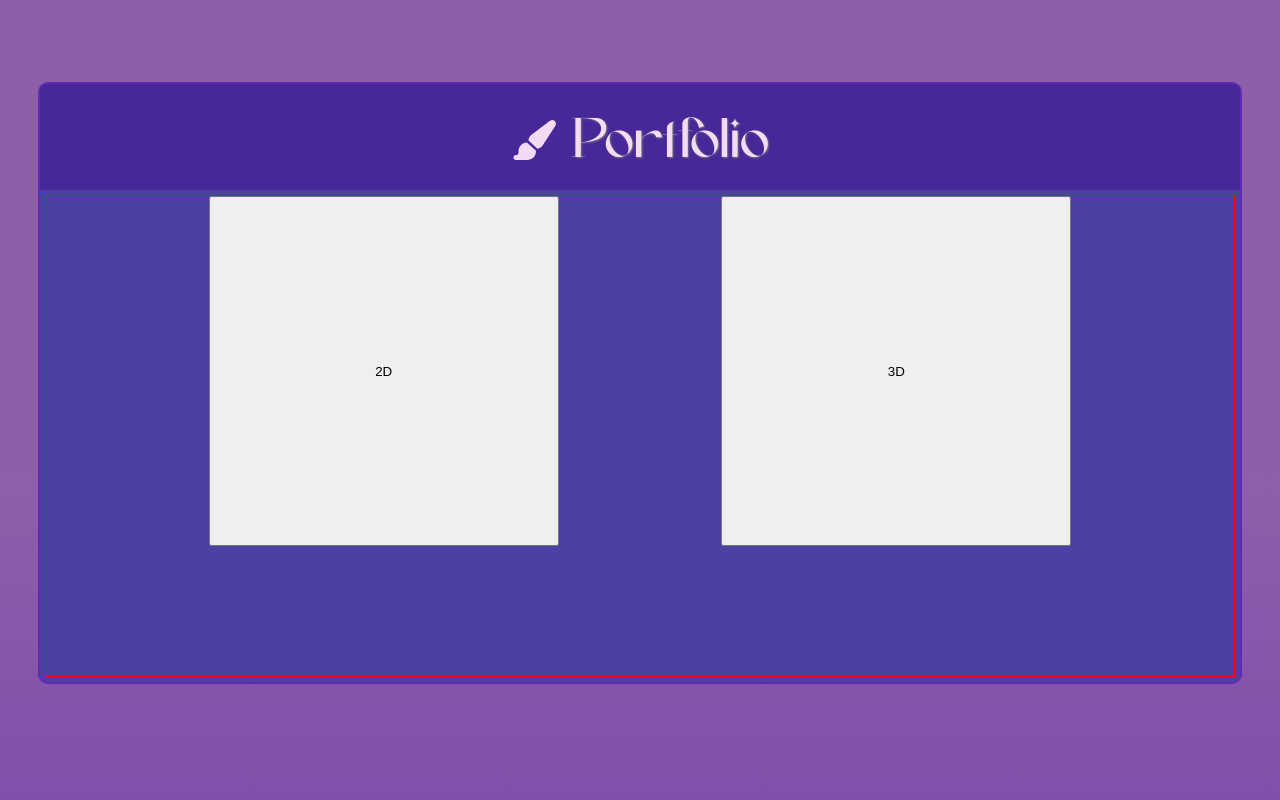
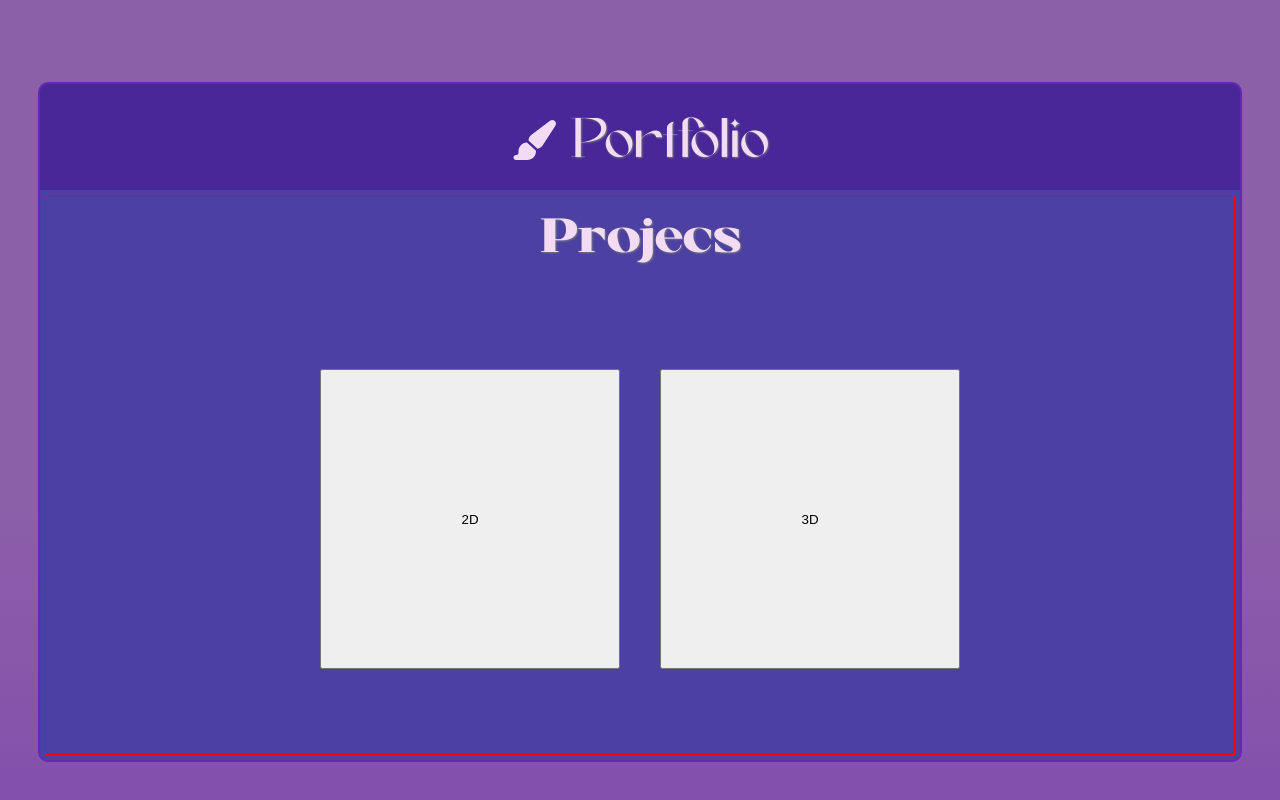
Before and after one commit to KelvinCrepaldi/ninamartinho, a React (Create React App) app: page / in a window 1280 px wide. Shown: the part 578-1378 px from the top of the page. Built offline with nearby package versions, Linux system fonts and the light colour scheme.

Commit message:
feat: layers logic

```diff
--- a/src/components/Header/index.jsx
+++ b/src/components/Header/index.jsx
@@ -45,8 +45,8 @@ const Header = () => {
               smooth={true}
               duration={0}
               offset={-130}
-              onMouseEnter={() => handdleActivateMenu(true)}
               onMouseLeave={() => handdleActivateMenu(false)}
+              onMouseMove={() => handdleActivateMenu(true)}
             >
               Portfolio
             </NavLink>
--- a/src/components/Portfolio/index.jsx
+++ b/src/components/Portfolio/index.jsx
@@ -4,14 +4,88 @@ import { Element } from "react-scroll";
 import { FontAwesomeIcon } from "@fortawesome/react-fontawesome";
 import { faPaintBrush } from "@fortawesome/free-solid-svg-icons";
 
+import {
+  PortfolioSelection,
+  SelectionLayers,
+  GalleryLayer,
+  PortfolioHeader,
+  BackButton,
+} from "./portfolio.styles";
 import SectionContainer from "components/SectionContainer";
-import { PortfolioSelection, PortfolioButton } from "./portfolio.styles";
 import projects from "../../database/projects.json";
 
 const Portfolio = () => {
-  const [showSelection, setShowSelectio] = useState(false);
+  const [optionsLayer, setOptionsLayer] = useState("firstLayer");
+  const [firstOption, setFirstOption] = useState("");
+  const [secondOption, setSecondOption] = useState("");
 
-  const handleSelection = () => setShowSelectio(!showSelection);
+  const handleeBacktoFirst = () => setOptionsLayer("firstLayer");
+
+  const handleeBacktoSecond = () => setOptionsLayer("secondLayer");
+
+  const handleFirstOption = (option) => {
+    setFirstOption(option);
+    setOptionsLayer("secondLayer");
+  };
+
+  const handleSecondLayer = (option) => {
+    setSecondOption(option);
+    setOptionsLayer("gallery");
+  };
+
+  const renderMapProjects = () =>
+    projects.map((project, index) => {
+      return <p key={index}> {project.title} </p>;
+    });
+
+  const layers = () => {
+    if (optionsLayer === "firstLayer") {
+      return (
+        <SelectionLayers>
+          <PortfolioHeader>
+            <h2>Projecs</h2>
+          </PortfolioHeader>
+
+          <div className="buttonsContainer">
+            <button onClick={() => handleFirstOption("2D")}>2D</button>
+            <button onClick={() => handleFirstOption("3D")}>3D</button>
+          </div>
+        </SelectionLayers>
+      );
+    }
+    if (optionsLayer === "secondLayer") {
+      return (
+        <SelectionLayers>
+          <PortfolioHeader>
+            <BackButton onClick={handleeBacktoFirst}>back</BackButton>
+            <h2>{firstOption}</h2>
+          </PortfolioHeader>
+
+          <div className="buttonsContainer">
+            <button onClick={() => handleSecondLayer("Concepts")}>
+              Concepts
+            </button>
+            <button onClick={() => handleSecondLayer("Ilustration")}>
+              Ilustrations
+            </button>
+          </div>
+        </SelectionLayers>
+      );
+    }
+    if (optionsLayer === "gallery") {
+      return (
+        <GalleryLayer>
+          <PortfolioHeader>
+            <BackButton onClick={handleeBacktoSecond}>back</BackButton>
+            <h2>{`${firstOption} ${secondOption}`}</h2>
+          </PortfolioHeader>
+          <div className="GalleryMap">{renderMapProjects()}</div>
+        </GalleryLayer>
+      );
+    }
+
+    return null;
+  };
 
   return (
     <SectionContainer
@@ -19,24 +93,7 @@ const Portfolio = () => {
       title="Portfolio"
     >
       <Element name="portfolio" />
-
-      <PortfolioSelection>
-        {!showSelection ? (
-          <div className="portfolio-type">
-            <PortfolioButton onClick={handleSelection}>2D</PortfolioButton>
-            <PortfolioButton onClick={handleSelection}>3D</PortfolioButton>
-          </div>
-        ) : (
-          <div>
-            <button onClick={handleSelection}> {"<<"} back </button>
-            <div>
-              {projects.map((project) => {
-                return <span>{project.title}</span>;
-              })}
-            </div>
-          </div>
-        )}
-      </PortfolioSelection>
+      <PortfolioSelection>{layers()}</PortfolioSelection>
     </SectionContainer>
   );
 };
--- a/src/components/Portfolio/portfolio.styles.jsx
+++ b/src/components/Portfolio/portfolio.styles.jsx
@@ -6,7 +6,9 @@ export const PortfolioSelection = styled.div`
   justify-content: space-evenly;
   align-items: center;
 
-  height: 100%;
+  width: 100%;
+  height: 70vh;
+
   box-sizing: border-box;
 
   border: 1px solid red;
@@ -19,11 +21,52 @@ export const PortfolioSelection = styled.div`
   }
 `;
 
-export const PortfolioButton = styled.button`
-  max-width: 350px;
-  max-height: 350px;
-  min-width: 150px;
-  min-height: 150px;
+export const SelectionLayers = styled.div`
+  display: flex;
+  flex-direction: column;
+  justify-content: space-between;
   width: 100%;
   height: 100%;
+
+  .buttonsContainer {
+    width: 100%;
+    height: 100%;
+    display: flex;
+    justify-content: center;
+    align-items: center;
+  }
+
+  .buttonsContainer button {
+    width: 300px;
+    height: 300px;
+    margin: 20px;
+  }
 `;
+
+export const GalleryLayer = styled.div`
+  display: flex;
+  flex-direction: column;
+  justify-content: space-between;
+  width: 100%;
+  height: 100%;
+
+  .GalleryMap {
+    width: 100%;
+    height: 100%;
+  }
+`;
+
+export const PortfolioHeader = styled.div`
+  width: 100%;
+  h2 {
+    margin: 20px 0;
+    text-align: center;
+  }
+`;
+
+export const BackButton = styled.button`
+  position: absolute;
+
+  width: 45px;
+  height: 45px;
+`;
--- a/src/styles/global.jsx
+++ b/src/styles/global.jsx
@@ -95,6 +95,7 @@ const GlobalStyle = createGlobalStyle`
 
     body {
         font-family: var(--font-Macherie);
+        font-display: swap;
         color: var(--color-white);
         text-shadow: 1px 1px 2px var(--shadow-gray);
         overflow-x: hidden;
```
